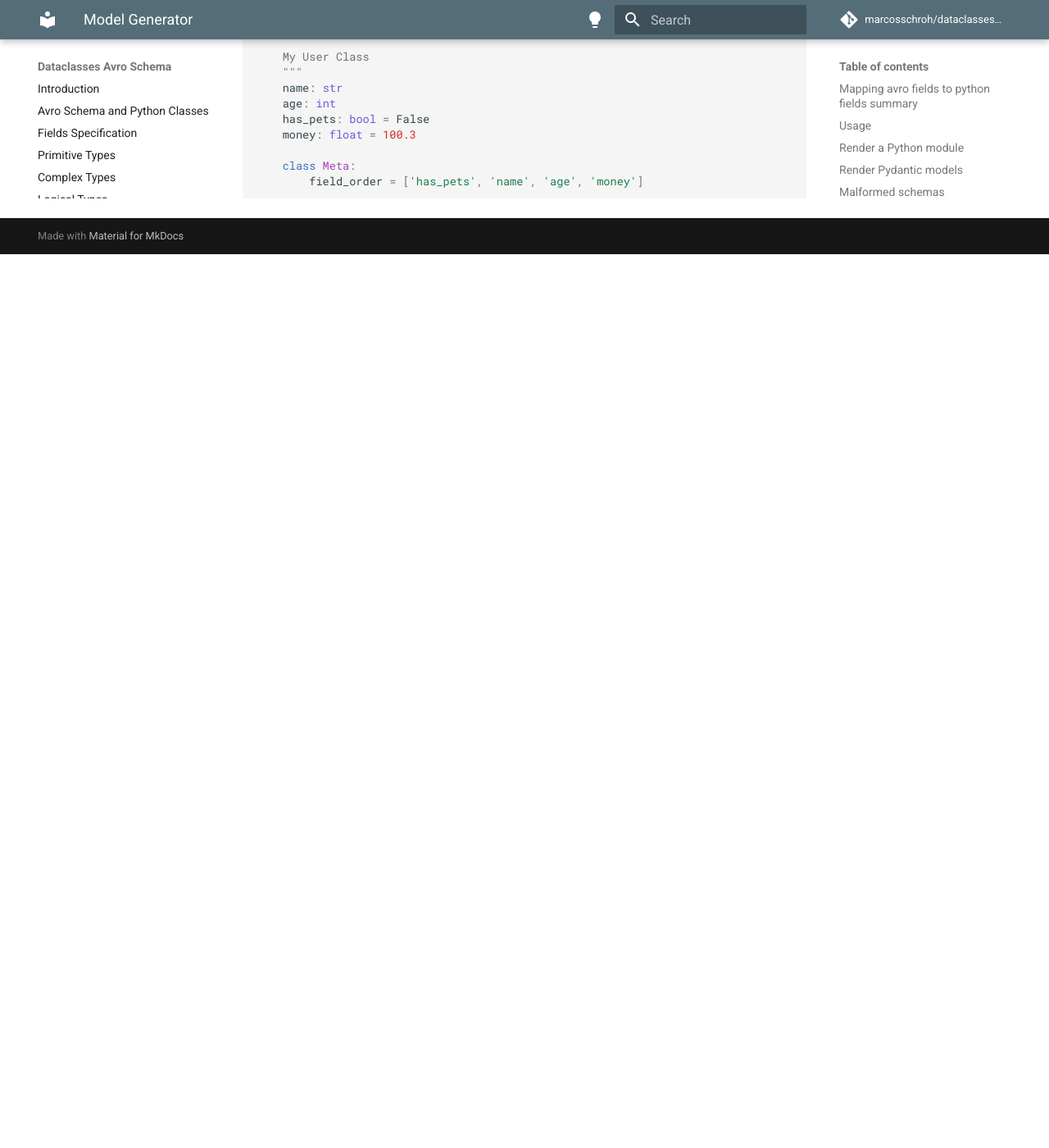
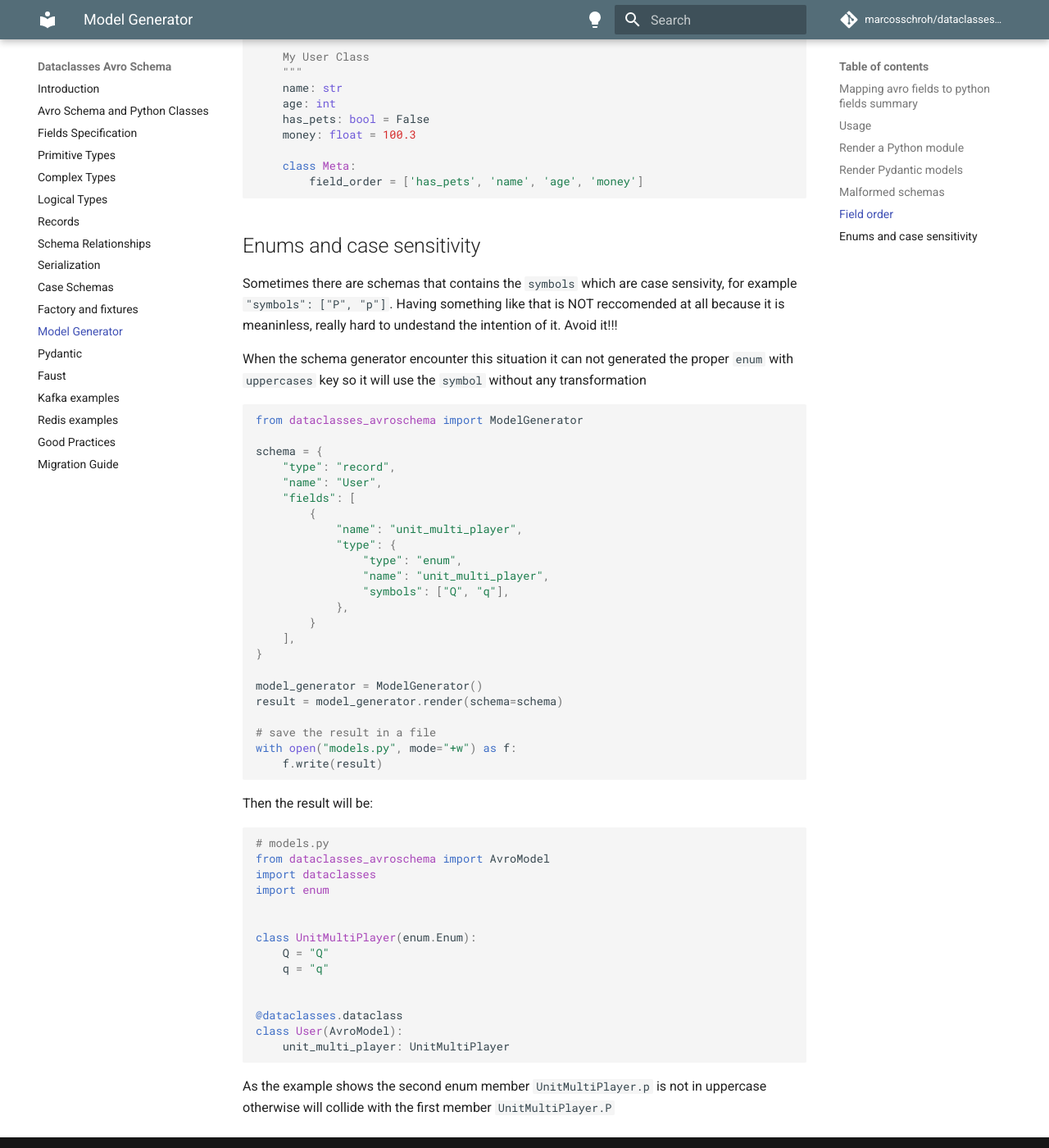
Before and after one commit to marcosschroh/dataclasses-avroschema, an MkDocs documentation site: the page built from docs/model_generator.md, in a window 1280 px wide and 1400 px high, scrolled down 8351 px. Shown: the whole window at 82% size. Built offline with MkDocs 1.6.1 and Material for MkDocs 9.7.7, drawn with Linux system fonts in a browser that asks for light colours; comment, search, counter and statistics services are not loaded; before the commit the page ends 8661 px from its top, so only the background shows below that.

Commit message:
fix: do not uppercase enums keys when the key already exist. Closes #399 (#402)
Co-authored-by: Marcos Schroh <marcos.schroh@kpn.com>

````diff
--- a/docs/model_generator.md
+++ b/docs/model_generator.md
@@ -411,3 +411,58 @@ class User(AvroModel):
     class Meta:
         field_order = ['has_pets', 'name', 'age', 'money']
 ```
+
+## Enums and case sensitivity
+
+Sometimes there are schemas that contains the `symbols` which are case sensivity, for example `"symbols": ["P", "p"]`.
+Having something like that is NOT reccomended at all because it is meaninless, really hard to undestand the intention of it. Avoid it!!!
+
+When the schema generator encounter this situation it can not generated the proper `enum` with `uppercases` key so it will use the `symbol` without any transformation
+
+```python
+from dataclasses_avroschema import ModelGenerator
+
+schema = {
+    "type": "record",
+    "name": "User",
+    "fields": [
+        {
+            "name": "unit_multi_player",
+            "type": {
+                "type": "enum",
+                "name": "unit_multi_player",
+                "symbols": ["Q", "q"],
+            },
+        }
+    ],
+}
+
+model_generator = ModelGenerator()
+result = model_generator.render(schema=schema)
+
+# save the result in a file
+with open("models.py", mode="+w") as f:
+    f.write(result)
+```
+
+Then the result will be:
+
+```python
+# models.py
+from dataclasses_avroschema import AvroModel
+import dataclasses
+import enum
+
+
+class UnitMultiPlayer(enum.Enum):
+    Q = "Q"
+    q = "q"
+
+
+@dataclasses.dataclass
+class User(AvroModel):
+    unit_multi_player: UnitMultiPlayer
+
+```
+
+As the example shows the second enum member `UnitMultiPlayer.p` is not in uppercase otherwise will collide with the first member `UnitMultiPlayer.P`
````
Also changed, not shown: 3 other files.
